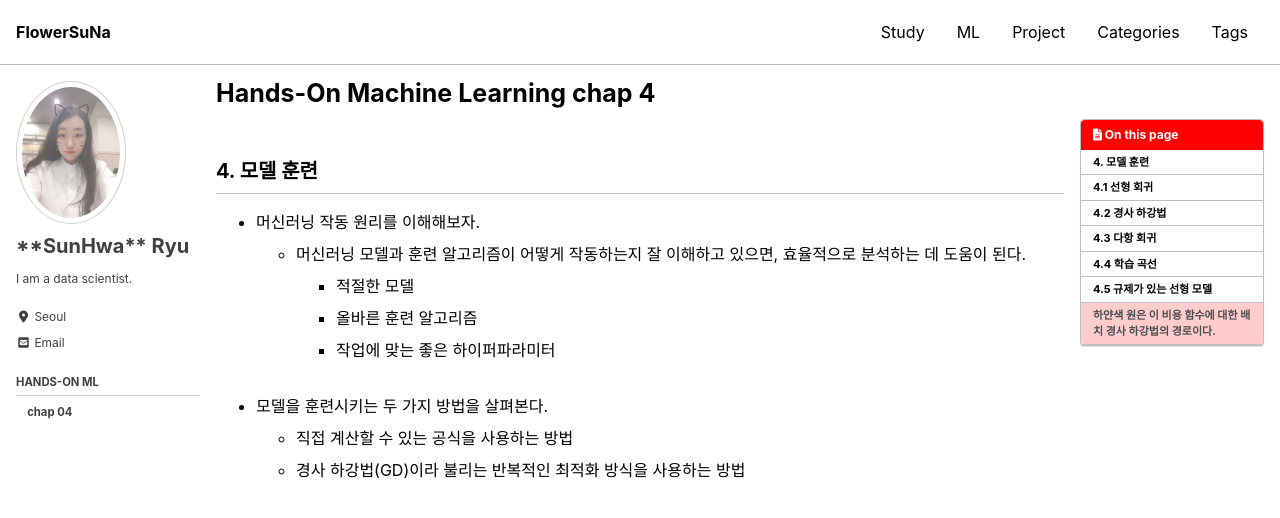
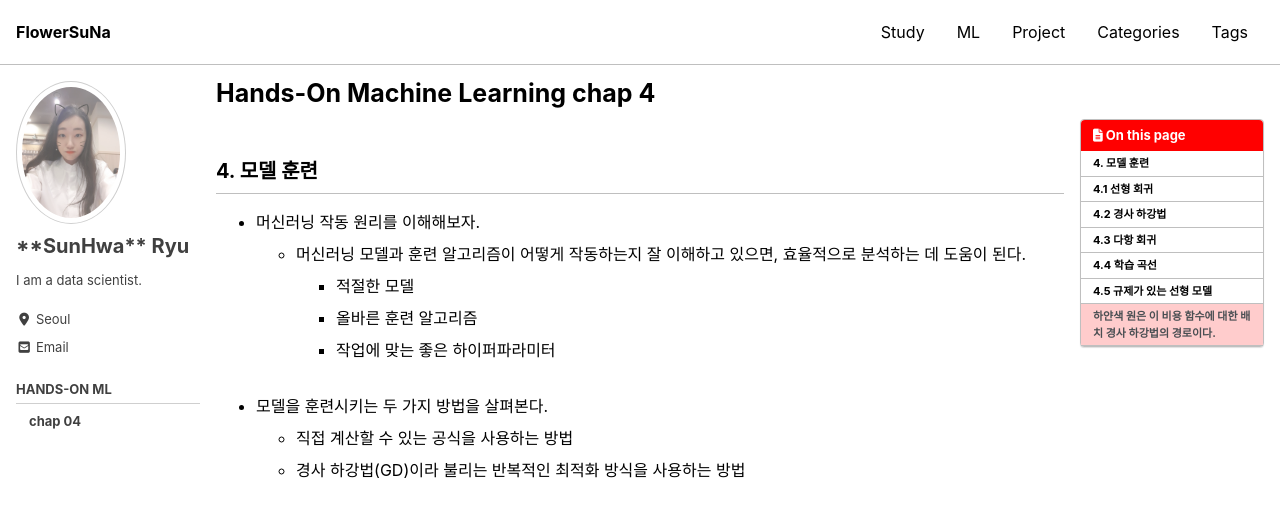
Before and after one commit to MinPinSunHwa/suna.github.io, a Jekyll site: the page built from _ml/handsonml/hands-on-04.md, in a window 1280 px wide. Shown: the top 518 px of the page. Built offline with Jekyll 4.4.1, drawn with Linux system fonts in a browser that asks for light colours; cached includes are drawn as plain includes; nearby versions of some CDN libraries; formulas are drawn with MathJax 3.

Commit message:
Update _variables.scss

```diff
--- a/_sass/minimal-mistakes/_variables.scss
+++ b/_sass/minimal-mistakes/_variables.scss
@@ -39,7 +39,7 @@ $type-size-2: 1.953em !default; // ~31.248px
 $type-size-3: 1.563em !default; // ~25.008px
 $type-size-4: 1.25em !default; // ~20px
 $type-size-5: 1em !default; // ~16px
-$type-size-6: 0.75em !default; // ~12px
+$type-size-6: 13px !default; // ~12px, 0.75em !default
 $type-size-7: 0.6875em !default; // ~11px
 $type-size-8: 0.625em !default; // ~10px
 
```
